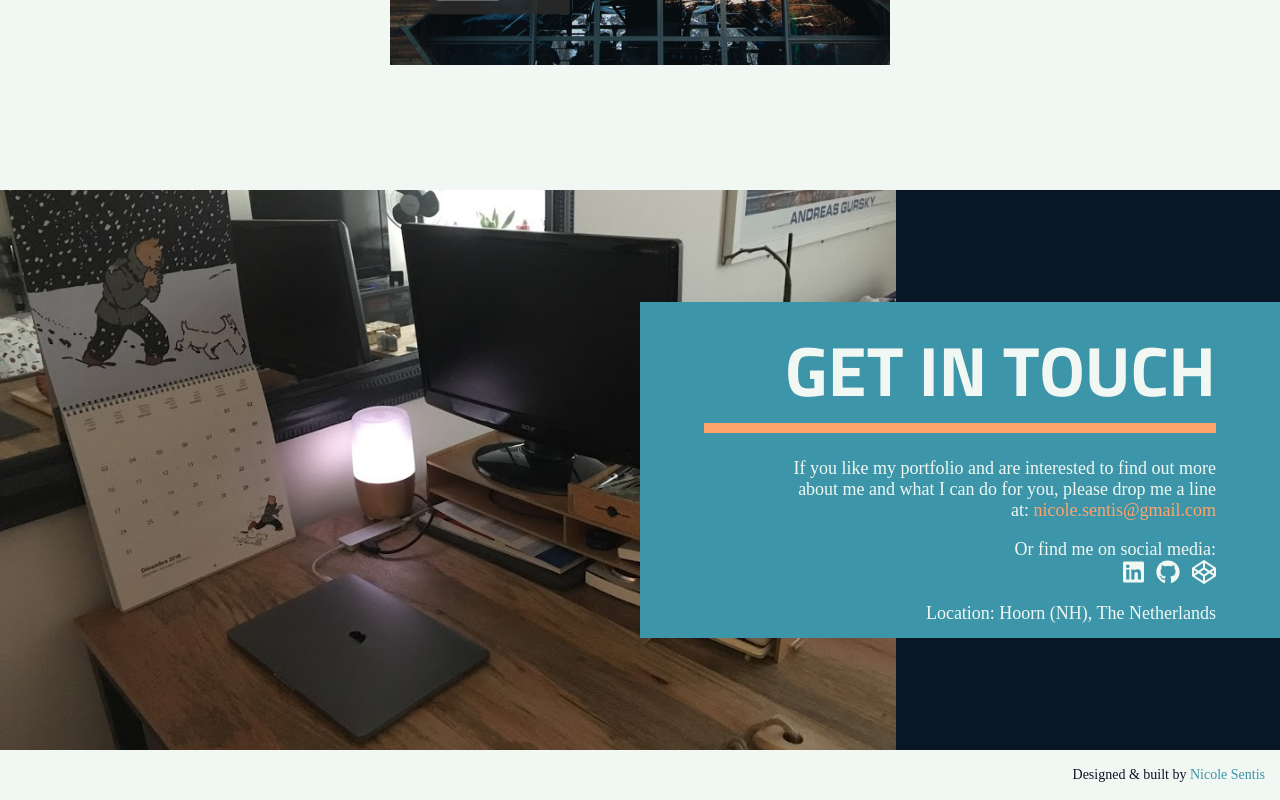
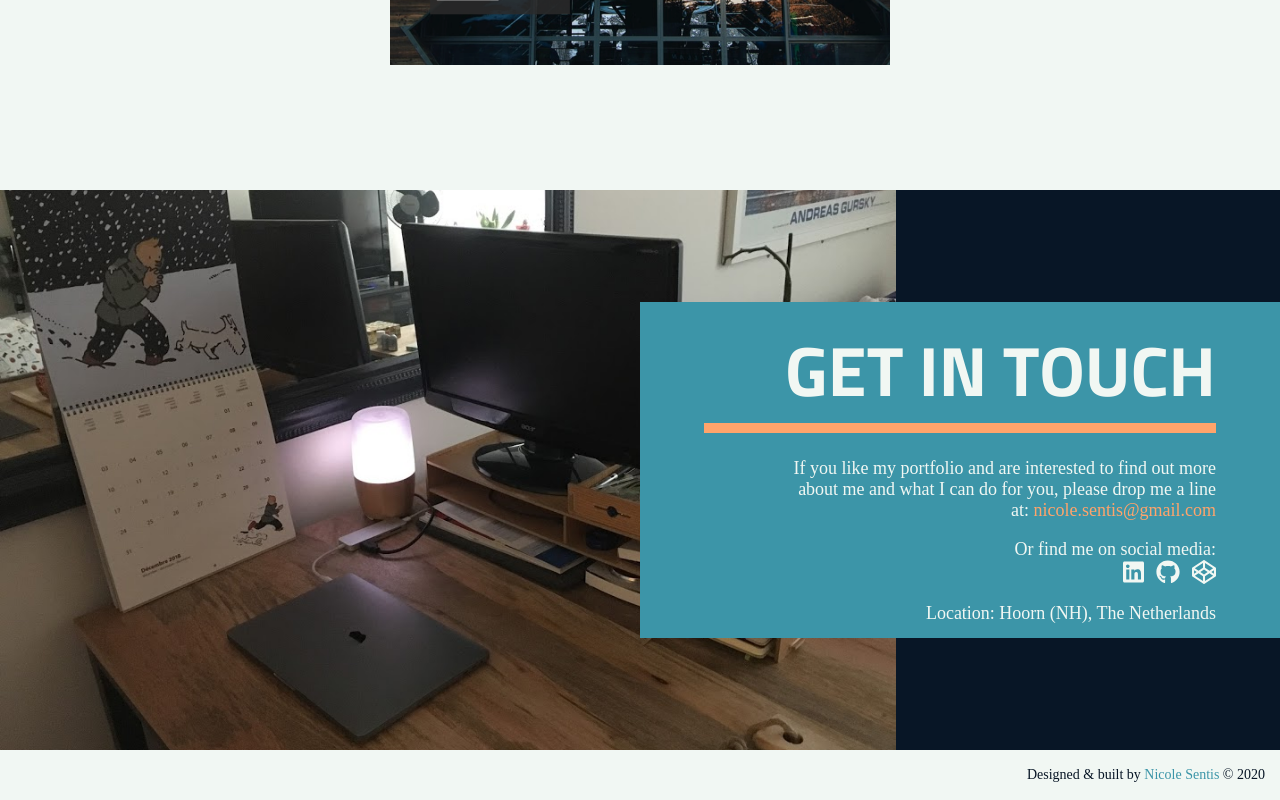
Before and after one commit to NicoleAMS/vue-portfolio, a Vue app: page / in a window 1280 px wide. Shown: the part 3067-3867 px from the top of the page. Built offline with nearby package versions, Linux system fonts and the light colour scheme; a web font is replaced by a local one.

Commit message:
adds copyright symbol and year to footer

```diff
--- a/src/components/Footer.vue
+++ b/src/components/Footer.vue
@@ -1,6 +1,6 @@
 <template>
 <div class="footer">
-  <p>Designed & built by <a href="https://www.linkedin.com/in/nicolesentis/">Nicole Sentis</a></p>
+  <p>Designed & built by <a href="https://www.linkedin.com/in/nicolesentis/">Nicole Sentis</a> &#169; 2020</p>
 </div>
 </template>
 
```
